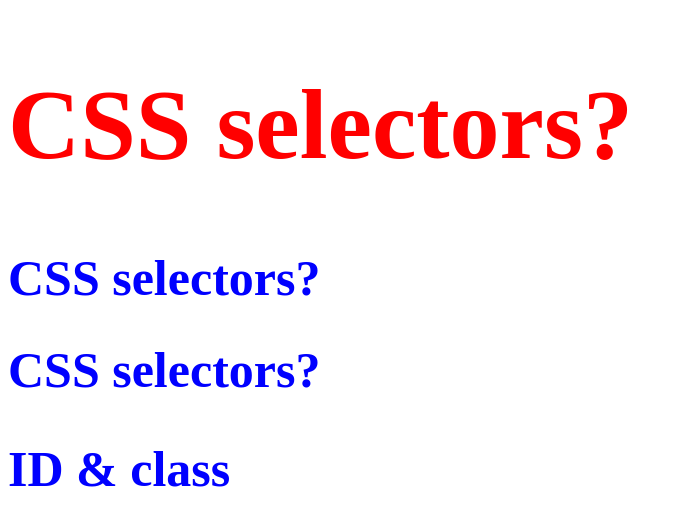
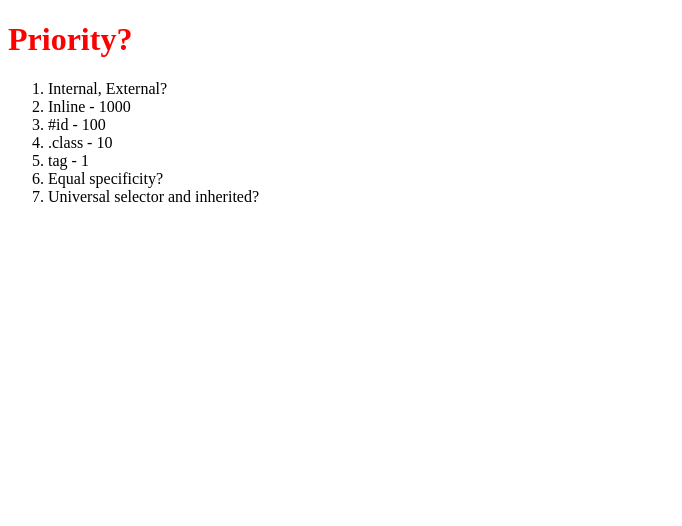
Before and after one commit to suThyyy/html-css, a plain HTML site: page index.html in a window 1280 px wide. Shown: the whole page, without its empty margins (0-682 px from the left). Drawn offline with Linux system fonts and the light colour scheme.

Commit message:
vid 11 :priority-equal_specificity

```diff
--- a/index.html
+++ b/index.html
@@ -4,14 +4,34 @@
         <title>suThy's shop</title>
         <meta charset="utf-8">
         <link rel="stylesheet" href="main.css">
-<!-- Thuộc tính css chung cho nhiều đối tượng: sử dụng class -->
+
+        <style>
+            #id-heading {
+                color: blue;
+            }
+            h1#id-heading.class-heading {
+                color: red;
+            }
+            .class-heading {
+                color: yellow;
+            }
+            h1 {
+                color: green;
+            }
+        </style>
     </head>
     <body>
         <div>
-            <h1 id="first-heading">CSS selectors?</h1>
-            <h1 class="second-heading">CSS selectors?</h1>
-            <h1 class="second-heading">CSS selectors?</h1>
-            <h2 class="second-heading">ID & class</h2>
+            <h1 id="id-heading" class="class-heading">Priority?</h1>
+            <ol>
+                <li>Internal, External?</li> <!-- Khong có độ ưu tiên, cái nào gọi trước thì thực hiện cái đó-->
+                <li>Inline - 1000</li>
+                <li>#id - 100</li>
+                <li>.class - 10</li>
+                <li>tag - 1</li>
+                <li>Equal specificity?</li>
+                <li>Universal selector and inherited?</li>
+            </ol>
         </div>
     </body>
 </html>
--- a/main.css
+++ b/main.css
@@ -1,10 +1,3 @@
-#first-heading {
+h1 {
     color: red;
-    font-size: 100px;
 }
-.second-heading {
-    color: blue;
-    font-size: 50px;
-}
-/* id dùng dấu thăng
-    class dùng dấu chấm */
```
